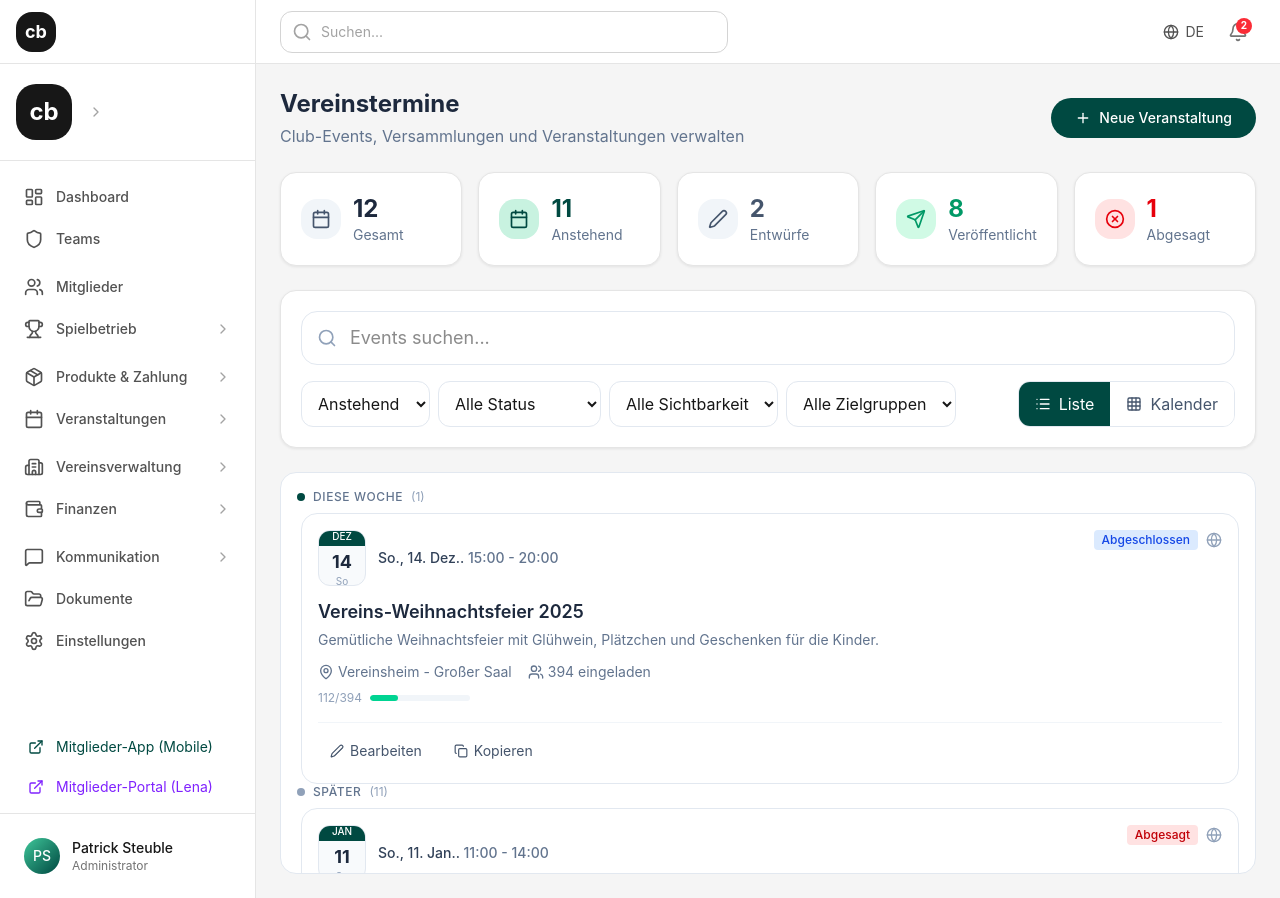
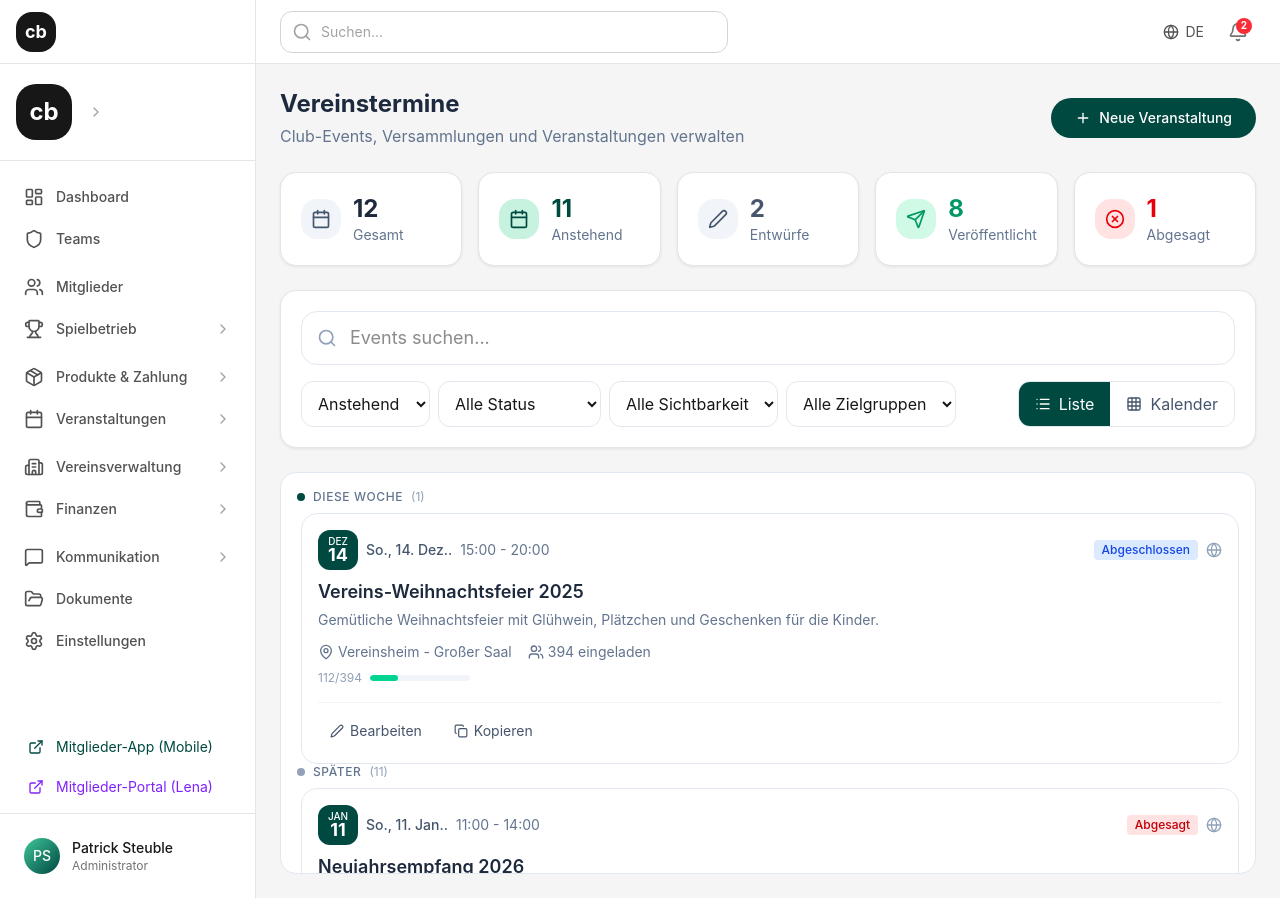
Before and after one commit to sentistudio/club-management, a React (Vite) app: page /club-events in a window 1280 px wide. Built offline with nearby package versions, Linux system fonts and the light colour scheme.

Commit message:
Streamline calendar badge - more compact design

```diff
--- a/src/routes/ClubEvents.tsx
+++ b/src/routes/ClubEvents.tsx
@@ -539,32 +539,27 @@ export function ClubEvents() {
                             className="bg-white rounded-xl border border-slate-200 overflow-hidden hover:shadow-md transition-all cursor-pointer group"
                           >
                             <div className="p-4">
-                              {/* Top Row: Calendar Badge + Date/Time + Status */}
-                              <div className="flex items-start justify-between mb-3">
-                                <div className="flex items-center gap-3">
-                                  {/* Calendar Date Icon */}
-                                  <div className="flex-shrink-0 w-12 h-14 bg-slate-50 border border-slate-200 rounded-lg flex flex-col items-center justify-center overflow-hidden">
-                                    <div className="w-full bg-[#004941] text-white text-[10px] text-center py-0.5 font-medium">
+                              {/* Top Row: Date/Time + Status */}
+                              <div className="flex items-center justify-between mb-2">
+                                <div className="flex items-center gap-2 text-sm text-slate-600">
+                                  {/* Compact Calendar Badge */}
+                                  <div className="flex-shrink-0 w-10 h-10 bg-[#004941] rounded-lg flex flex-col items-center justify-center text-white">
+                                    <span className="text-[10px] font-medium leading-none">
                                       {new Date(event.date).toLocaleDateString("de-DE", { month: "short" }).toUpperCase()}
-                                    </div>
-                                    <span className="text-lg font-bold text-slate-800 mt-0.5">
+                                    </span>
+                                    <span className="text-lg font-bold leading-none">
                                       {new Date(event.date).getDate()}
-                                    </span>
-                                    <span className="text-[10px] text-slate-400 -mt-0.5">
-                                      {new Date(event.date).toLocaleDateString("de-DE", { weekday: "short" })}
                                     </span>
                                   </div>
 
-                                  <div>
-                                    <p className="text-sm font-medium text-slate-700">
-                                      {new Date(event.date).toLocaleDateString("de-DE", { weekday: "short", day: "numeric", month: "short" })}.{" "}
-                                      {event.isAllDay ? (
-                                        <span className="text-amber-600">Ganztägig</span>
-                                      ) : (
-                                        <span className="text-slate-500">{event.startTime} - {event.endTime}</span>
-                                      )}
-                                    </p>
-                                  </div>
+                                  <span className="font-medium">
+                                    {new Date(event.date).toLocaleDateString("de-DE", { weekday: "short", day: "numeric", month: "short" })}.
+                                  </span>
+                                  {event.isAllDay ? (
+                                    <span className="text-amber-600 font-medium">Ganztägig</span>
+                                  ) : (
+                                    <span className="text-slate-500">{event.startTime} - {event.endTime}</span>
+                                  )}
                                 </div>
 
                                 <div className="flex items-center gap-2">
--- a/src/routes/pilot/MemberWebPortal.tsx
+++ b/src/routes/pilot/MemberWebPortal.tsx
@@ -924,32 +924,27 @@ export function MemberWebPortal() {
                       className="bg-white rounded-xl border border-neutral-200 overflow-hidden hover:shadow-md transition-all cursor-pointer group"
                     >
                       <div className="p-4">
-                        {/* Top Row: Calendar Badge + Date/Time + Type */}
-                        <div className="flex items-start justify-between mb-3">
-                          <div className="flex items-center gap-3">
-                            {/* Calendar Date Icon */}
-                            <div className="flex-shrink-0 w-11 h-13 bg-neutral-50 border border-neutral-200 rounded-lg flex flex-col items-center justify-center overflow-hidden">
-                              <div className="w-full bg-teal-600 text-white text-[9px] text-center py-0.5 font-medium">
+                        {/* Top Row: Date/Time + Type */}
+                        <div className="flex items-center justify-between mb-2">
+                          <div className="flex items-center gap-2 text-sm text-neutral-600">
+                            {/* Compact Calendar Badge */}
+                            <div className="flex-shrink-0 w-9 h-9 bg-teal-600 rounded-lg flex flex-col items-center justify-center text-white">
+                              <span className="text-[9px] font-medium leading-none">
                                 {new Date(event.date).toLocaleDateString("de-DE", { month: "short" }).toUpperCase()}
-                              </div>
-                              <span className="text-base font-bold text-neutral-800 mt-0.5">
+                              </span>
+                              <span className="text-base font-bold leading-none">
                                 {new Date(event.date).getDate()}
                               </span>
-                              <span className="text-[9px] text-neutral-400 -mt-0.5">
-                                {new Date(event.date).toLocaleDateString("de-DE", { weekday: "short" })}
-                              </span>
                             </div>
 
-                            <div>
-                              <p className="text-sm font-medium text-neutral-700">
-                                {new Date(event.date).toLocaleDateString("de-DE", { weekday: "short", day: "numeric", month: "short" })}.{" "}
-                                {event.isAllDay ? (
-                                  <span className="text-amber-600">Ganztägig</span>
-                                ) : (
-                                  <span className="text-neutral-500">{event.startTime} - {event.endTime}</span>
-                                )}
-                              </p>
-                            </div>
+                            <span className="font-medium">
+                              {new Date(event.date).toLocaleDateString("de-DE", { weekday: "short", day: "numeric", month: "short" })}.
+                            </span>
+                            {event.isAllDay ? (
+                              <span className="text-amber-600 font-medium">Ganztägig</span>
+                            ) : (
+                              <span className="text-neutral-500">{event.startTime} - {event.endTime}</span>
+                            )}
                           </div>
 
                           <span className={`flex-shrink-0 px-2 py-1 rounded-full text-xs font-medium ${getEventTypeColor(event.type)}`}>
```
